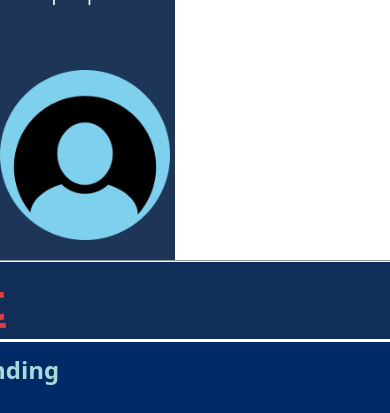
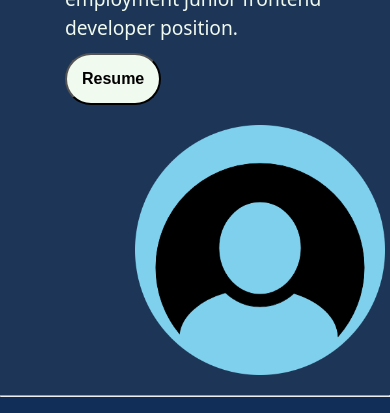
Before and after one commit to WebDev955/MyPortfolio, a React (Vite) app: page / in a window 390 px wide. Shown: the part 900-1313 px from the top of the page. Built offline with nearby package versions, Linux system fonts and the light colour scheme.

Commit message:
fix mobile formatting

```diff
--- a/src/App.css
+++ b/src/App.css
@@ -1,5 +1,5 @@
 #root {
   display: flex;
   flex-direction: column;
-  /*max-width: 1000px;*/
+  max-width: 100vw;
 }
--- a/src/App.jsx
+++ b/src/App.jsx
@@ -30,7 +30,6 @@ function App() {
     <>
         <NavBar
           bioRefProp = {bioRef}
-
           skillsRefProp = {skillsRef}
           certRefProp = {certRef}
           projRefProp = {projRef}
--- a/src/components/Certifications.module.css
+++ b/src/components/Certifications.module.css
@@ -1,4 +1,5 @@
 .certMainWrapper{
+    width: 100%;
     display: flex;
     Flex-direction: column;
     border-top-style: solid white 1px;
--- a/src/components/IntroBio.jsx
+++ b/src/components/IntroBio.jsx
@@ -4,7 +4,7 @@ import { forwardRef } from "react";
 //IMPORTS - Style/Images
 import styles from "./IntroBio.module.css"
 import Bttn from "./ui/Bttn"
-
+import userImage from "../assets/UserImage.png"
 
 
 
@@ -28,7 +28,7 @@ const IntroBio = forwardRef((props, ref) => {
                     </a>
                 </Bttn>
                 </p>
-                <img  src = "public\UserImage.png"/>
+                <img  src = {userImage}/>
              </article>
             <div>
 
--- a/src/components/IntroBio.module.css
+++ b/src/components/IntroBio.module.css
@@ -8,6 +8,7 @@
 }
 
 .bioMainWrapper{
+    width: 100%;
     display: flex;
     flex-direction: column;
     margin-top: 85px;
@@ -32,13 +33,13 @@
     color: var(--honeydew);
     font-size: larger;
     margin-left: 65px;
-    margin-right: 20px;
+
     width: 100%;
 }
 
 
 .bioContent img {
-    margin-left: 150px;
+    justify-self: center;
     width: 250px;
 
 }
@@ -66,15 +67,24 @@
 
 @media only screen and (max-width:430px) {
     .bioMainWrapper{
-        margin-top: 190px;
+        display: flex;
+        flex-direction: column;
+        margin-top: 110px;
     }
     .bioContent{
-        display: grid;
-        grid-template-columns: 1fr;
-        padding-right:75px;
+        display: flex;
+        flex-direction: column;
+        align-items: center;
+    }
+
+    .bioContent p{
+        padding-right: 50px;
+        margin-right: 20px;
+        justify-content: center;
     }
     .bioContent img{
-        padding-right: 80px;
+        margin: 20px auto 0;
+        padding: 0;
         width: 250px;
     }
 }
--- a/src/components/Projects.module.css
+++ b/src/components/Projects.module.css
@@ -1,4 +1,5 @@
 .projectsWrapper{
+    width: 100%;
     padding-left: 20px;
     background-color: var(--section-color2);
     padding-bottom: 45px;
--- a/src/components/Resume.module.css
+++ b/src/components/Resume.module.css
@@ -9,6 +9,7 @@
 
 
 .resMainWrapper{
+    width: 100%;
     border-style: solid;
     border-color: var(--honeydew);
     padding-left: 20px;
--- a/src/index.css
+++ b/src/index.css
@@ -32,9 +32,8 @@
 --section-color2: #112e58;
 
 }
- body{
-  display: grid;
-  place-items: center;
+ html{
+  display: flex
 }
 
 
@@ -42,9 +41,3 @@ h1 {
   font-size: 3.2em;
   color: var(--honeydew);
 }
-
-
-  @media only screen and (max-width:500px) {
-
-
-    }
```
Also changed, not shown: src/assets/UserImage.png (renamed from public/UserImage.png).
